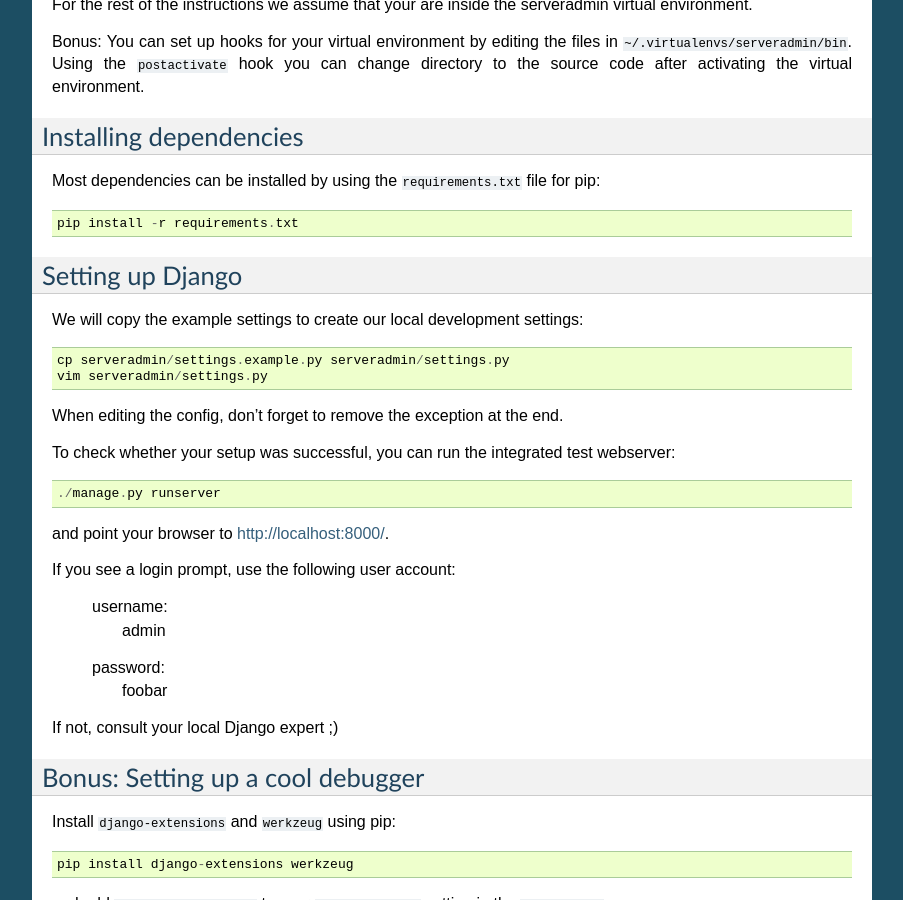
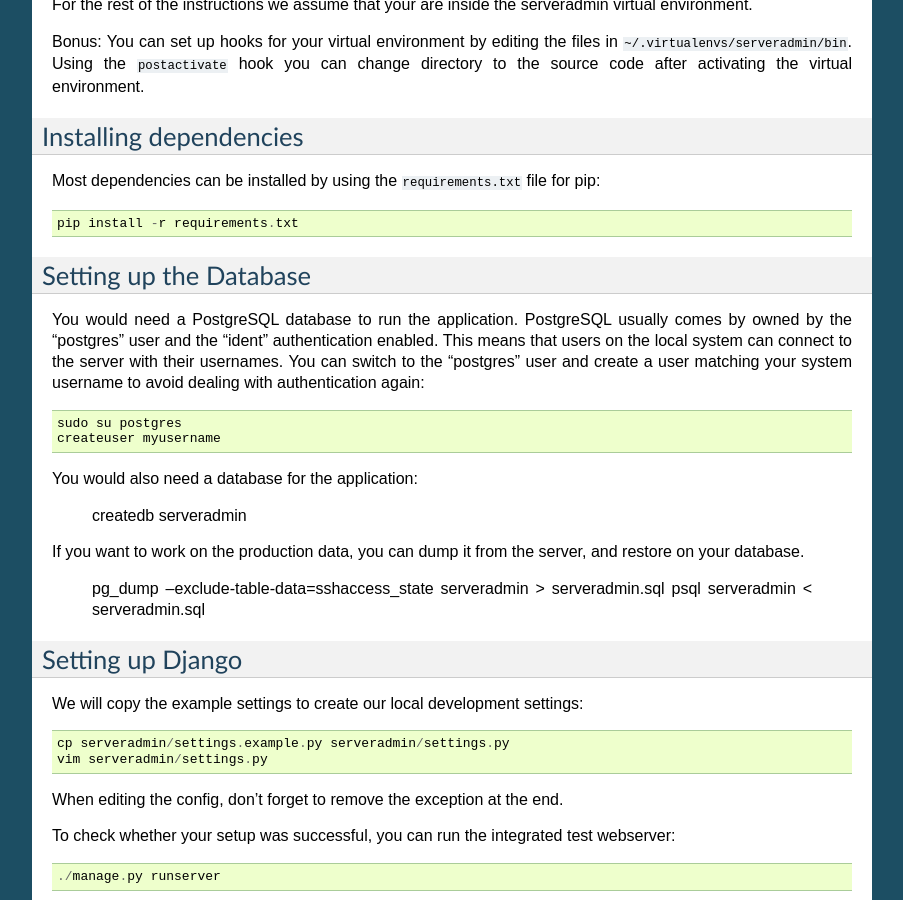
Before and after one commit to innogames/serveradmin, a Sphinx documentation site: the page built from docs/extending.rst, in a window 1280 px wide and 900 px high, scrolled down 597 px. Shown: the whole window, without its empty margins (198-1101 px from the left). Built offline with Sphinx 7.4.7, drawn with Linux system fonts in a browser that asks for light colours; formulas are drawn with MathJax 3; some of the changed text lies outside the part shown.

Commit message:
docs: Explain setting up a database

```diff
--- a/docs/extending.rst
+++ b/docs/extending.rst
@@ -45,6 +45,30 @@
 pip::
 
    pip install -r requirements.txt
+
+
+Setting up the Database
+-----------------------
+
+You would need a PostgreSQL database to run the application.  PostgreSQL
+usually comes by owned by the "postgres" user and the "ident" authentication
+enabled.  This means that users on the local system can connect to the server
+with their usernames.  You can switch to the "postgres" user and create
+a user matching your system username to avoid dealing with authentication
+again::
+
+   sudo su postgres
+   createuser myusername
+
+You would also need a database for the application:
+
+    createdb serveradmin
+
+If you want to work on the production data, you can dump it from the server,
+and restore on your database.
+
+    pg_dump --exclude-table-data=sshaccess_state serveradmin > serveradmin.sql
+    psql serveradmin < serveradmin.sql
 
 
 Setting up Django
```
